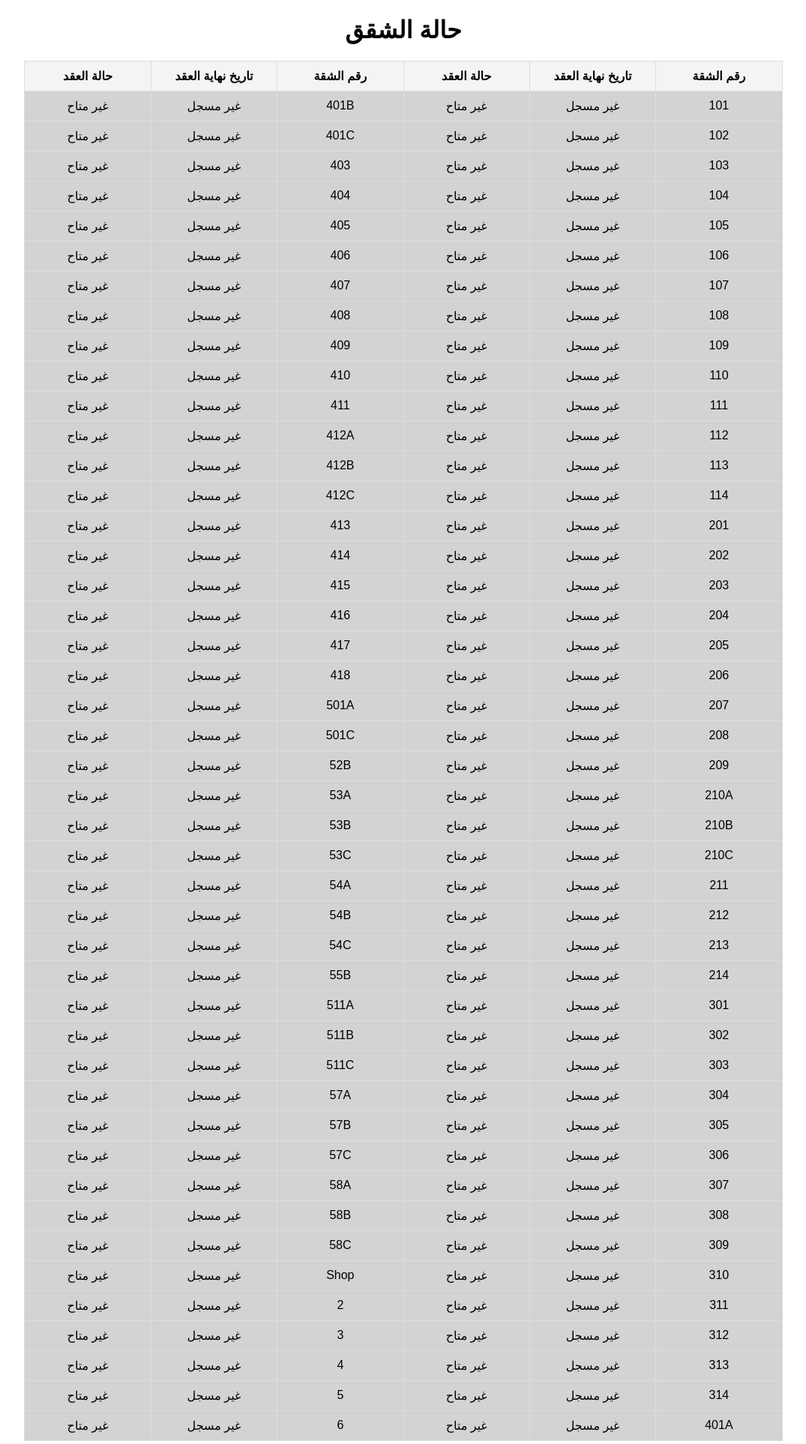
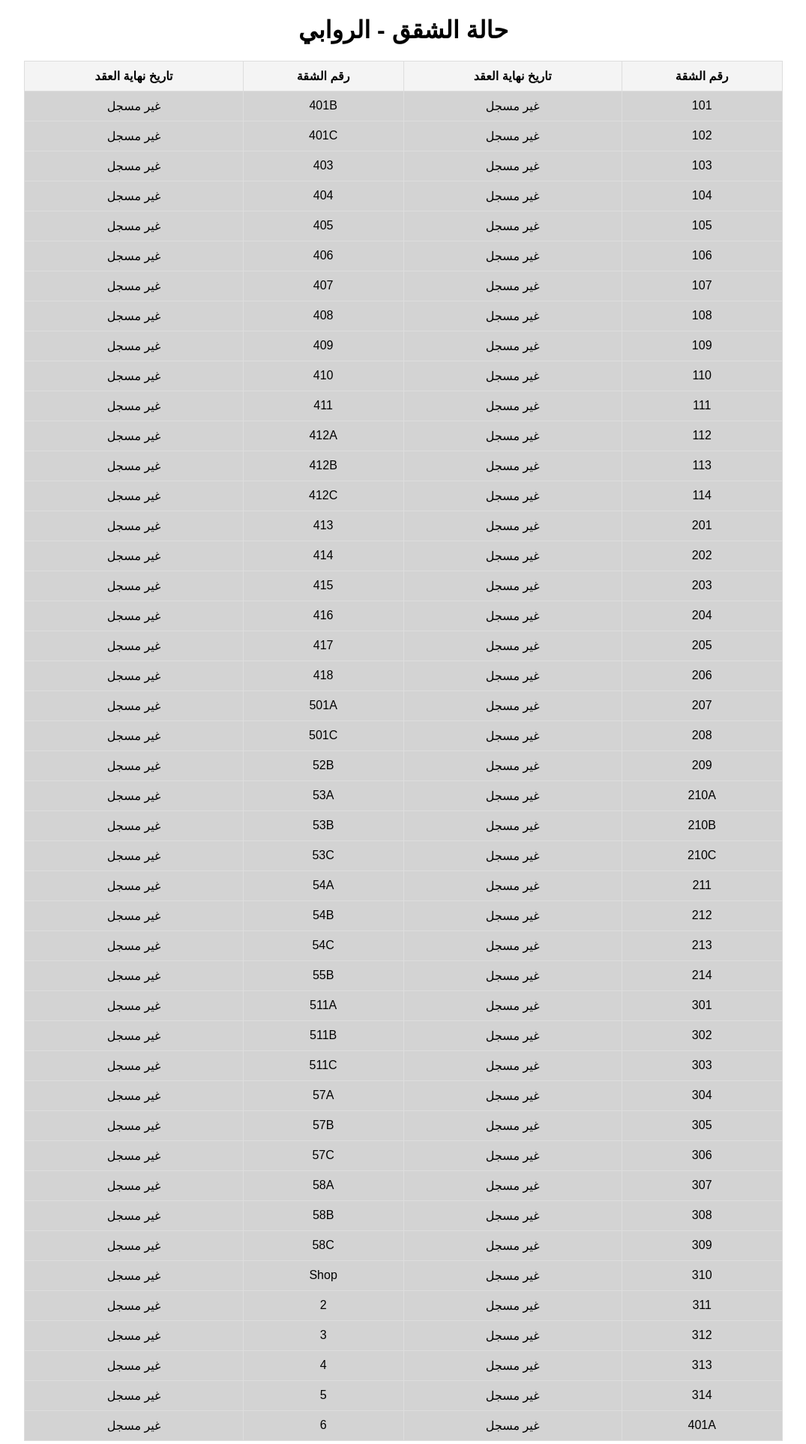
Before and after one commit to Ghaidabinafif/contract, a Flask app: page /apartments in a window 1280 px wide. Shown: the top 1926 px of the page at 75% size, without its empty margins (102-1177 px from the left). Run offline with Flask 3, Linux system fonts and the light colour scheme; data that the repository does not hold is empty.

Commit message:
تعديل

```diff
--- a/app.py
+++ b/app.py
@@ -331,8 +331,8 @@ def search_contract():
 
 @app.route('/apartments')
 def apartments():
-    # قائمة أرقام الشقق
-    apartment_numbers = [
+    # قائمة شقق الروابي
+    al_rawabi_apartments = [
         "101", "102", "103", "104", "105", "106", "107", "108", "109", "110",
         "111", "112", "113", "114", "201", "202", "203", "204", "205", "206",
         "207", "208", "209", "210A", "210B", "210C", "211", "212", "213", "214",
@@ -344,26 +344,41 @@ def apartments():
         "58C", "Shop", "2", "3", "4", "5", "6"
     ]
 
-    # جلب بيانات العقود من قاعدة البيانات مع start_date و contract_status
+    # قائمة شقق بني مالك 4
+    bin_malik_4_apartments = [
+        "1", "2", "3", "4", "5", "6", "7",
+        "11", "12", "13", "14", "15", "16", "17",
+        "21", "22", "23", "24", "25", "26", "27",
+        "31", "32", "33", "34", "35", "36",
+        "41", "42", "43", "44", "45", "46",
+        "102", "104", "106", "108", "110", "112",
+        "202", "204", "206", "208", "210", "212", "213", "214",
+        "61", "62", "63", "64", "8", "9", "10"
+    ]
+
+    # جلب بيانات العقود من قاعدة البيانات
     conn = get_db_connection()
     cursor = conn.cursor()
     contracts = cursor.execute("SELECT apartment_number, start_date, end_contract, contract_status FROM contracts").fetchall()
     conn.close()
 
-    # ربط كل شقة بحالتها
-    apartment_status = {apt: {"status": "غير متاح", "end_contract": "غير مسجل"} for apt in apartment_numbers}
+    # إنشاء قاموس لكل عمارة مع الحالة الافتراضية
+    al_rawabi_status = {apt: {"status": "غير متاح", "end_contract": "غير مسجل"} for apt in al_rawabi_apartments}
+    bin_malik_4_status = {apt: {"status": "غير متاح", "end_contract": "غير مسجل"} for apt in bin_malik_4_apartments}
 
+    # تحديث الحالة بناءً على العقود المسجلة
     for contract in contracts:
         apt_number = contract["apartment_number"]
-        start_date = contract["start_date"] if contract["start_date"] else None
-        end_contract = contract["end_contract"] if contract["end_contract"] else None
+        end_contract = contract["end_contract"] if contract["end_contract"] else "غير مسجل"
         status = contract["contract_status"].strip() if contract["contract_status"] else "غير متاح"
 
-        # التأكد من أن الشقة مسجلة في القائمة
-        if apt_number in apartment_status:
-            apartment_status[apt_number] = {"status": status, "end_contract": end_contract}
+        if apt_number in al_rawabi_status:
+            al_rawabi_status[apt_number] = {"status": status, "end_contract": end_contract}
+        elif apt_number in bin_malik_4_status:
+            bin_malik_4_status[apt_number] = {"status": status, "end_contract": end_contract}
 
-    return render_template("apartments.html", apartments=apartment_status)
+    return render_template("apartments.html", al_rawabi=al_rawabi_status, bin_malik_4=bin_malik_4_status)
+
 
 
 
--- a/templates/apartments.html
+++ b/templates/apartments.html
@@ -20,7 +20,6 @@
             border: 1px solid #ddd;
             padding: 10px;
             text-align: center;
-            width: 16%;
         }
         th {
             background-color: #f4f4f4;
@@ -37,48 +36,75 @@
     </style>
 </head>
 <body>
-    <h1>حالة الشقق</h1>
 
+    <h1>حالة الشقق - الروابي</h1>
     <table>
         <thead>
             <tr>
                 <th>رقم الشقة</th>
                 <th>تاريخ نهاية العقد</th>
-                <th>حالة العقد</th>
                 <th>رقم الشقة</th>
                 <th>تاريخ نهاية العقد</th>
-                <th>حالة العقد</th>
             </tr>
         </thead>
         <tbody>
-            {% set apt_keys = apartments.keys()|list %}
-            {% for i in range(apt_keys|length // 2) %}
+            {% set apt_keys = al_rawabi.keys()|list %}
+            {% for i in range(0, apt_keys|length // 2) %}
             <tr>
-                <!-- الشقة الأولى -->
-                <td class="{% if apartments[apt_keys[i]].status == 'فعال' %}active{% elif apartments[apt_keys[i]].status == 'منتهي' %}expired{% else %}unknown{% endif %}">
+                <td class="{% if al_rawabi[apt_keys[i]].status == 'فعال' %}active{% elif al_rawabi[apt_keys[i]].status == 'منتهي' %}expired{% else %}unknown{% endif %}">
                     {{ apt_keys[i] }}
                 </td>
-                <td class="{% if apartments[apt_keys[i]].status == 'فعال' %}active{% elif apartments[apt_keys[i]].status == 'منتهي' %}expired{% else %}unknown{% endif %}">
-                    {{ apartments[apt_keys[i]].end_contract if 'end_contract' in apartments[apt_keys[i]] else 'غير مسجل' }}
-                </td>
-                <td class="{% if apartments[apt_keys[i]].status == 'فعال' %}active{% elif apartments[apt_keys[i]].status == 'منتهي' %}expired{% else %}unknown{% endif %}">
-                    {{ apartments[apt_keys[i]].status }}
+                <td class="{% if al_rawabi[apt_keys[i]].status == 'فعال' %}active{% elif al_rawabi[apt_keys[i]].status == 'منتهي' %}expired{% else %}unknown{% endif %}">
+                    {{ al_rawabi[apt_keys[i]].end_contract if 'end_contract' in al_rawabi[apt_keys[i]] else 'غير مسجل' }}
                 </td>
 
-                <!-- الشقة الثانية -->
                 {% set second_index = i + (apt_keys|length // 2) %}
-                {% if second_index < apt_keys|length and apt_keys[second_index] in apartments %}
-                    <td class="{% if apartments[apt_keys[second_index]].status == 'فعال' %}active{% elif apartments[apt_keys[second_index]].status == 'منتهي' %}expired{% else %}unknown{% endif %}">
+                {% if second_index < apt_keys|length %}
+                    <td class="{% if al_rawabi[apt_keys[second_index]].status == 'فعال' %}active{% elif al_rawabi[apt_keys[second_index]].status == 'منتهي' %}expired{% else %}unknown{% endif %}">
                         {{ apt_keys[second_index] }}
                     </td>
-                    <td class="{% if apartments[apt_keys[second_index]].status == 'فعال' %}active{% elif apartments[apt_keys[second_index]].status == 'منتهي' %}expired{% else %}unknown{% endif %}">
-                        {{ apartments[apt_keys[second_index]].end_contract if 'end_contract' in apartments[apt_keys[second_index]] else 'غير مسجل' }}
-                    </td>
-                    <td class="{% if apartments[apt_keys[second_index]].status == 'فعال' %}active{% elif apartments[apt_keys[second_index]].status == 'منتهي' %}expired{% else %}unknown{% endif %}">
-                        {{ apartments[apt_keys[second_index]].status }}
+                    <td class="{% if al_rawabi[apt_keys[second_index]].status == 'فعال' %}active{% elif al_rawabi[apt_keys[second_index]].status == 'منتهي' %}expired{% else %}unknown{% endif %}">
+                        {{ al_rawabi[apt_keys[second_index]].end_contract if 'end_contract' in al_rawabi[apt_keys[second_index]] else 'غير مسجل' }}
                     </td>
                 {% else %}
                     <td></td>
+                    <td></td>
+                {% endif %}
+            </tr>
+            {% endfor %}
+        </tbody>
+    </table>
+
+    <h1>حالة الشقق - بني مالك 4</h1>
+    <table>
+        <thead>
+            <tr>
+                <th>رقم الشقة</th>
+                <th>تاريخ نهاية العقد</th>
+                <th>رقم الشقة</th>
+                <th>تاريخ نهاية العقد</th>
+            </tr>
+        </thead>
+        <tbody>
+            {% set apt_keys = bin_malik_4.keys()|list %}
+            {% for i in range(0, apt_keys|length // 2) %}
+            <tr>
+                <td class="{% if bin_malik_4[apt_keys[i]].status == 'فعال' %}active{% elif bin_malik_4[apt_keys[i]].status == 'منتهي' %}expired{% else %}unknown{% endif %}">
+                    {{ apt_keys[i] }}
+                </td>
+                <td class="{% if bin_malik_4[apt_keys[i]].status == 'فعال' %}active{% elif bin_malik_4[apt_keys[i]].status == 'منتهي' %}expired{% else %}unknown{% endif %}">
+                    {{ bin_malik_4[apt_keys[i]].end_contract if 'end_contract' in bin_malik_4[apt_keys[i]] else 'غير مسجل' }}
+                </td>
+
+                {% set second_index = i + (apt_keys|length // 2) %}
+                {% if second_index < apt_keys|length %}
+                    <td class="{% if bin_malik_4[apt_keys[second_index]].status == 'فعال' %}active{% elif bin_malik_4[apt_keys[second_index]].status == 'منتهي' %}expired{% else %}unknown{% endif %}">
+                        {{ apt_keys[second_index] }}
+                    </td>
+                    <td class="{% if bin_malik_4[apt_keys[second_index]].status == 'فعال' %}active{% elif bin_malik_4[apt_keys[second_index]].status == 'منتهي' %}expired{% else %}unknown{% endif %}">
+                        {{ bin_malik_4[apt_keys[second_index]].end_contract if 'end_contract' in bin_malik_4[apt_keys[second_index]] else 'غير مسجل' }}
+                    </td>
+                {% else %}
                     <td></td>
                     <td></td>
                 {% endif %}
```
